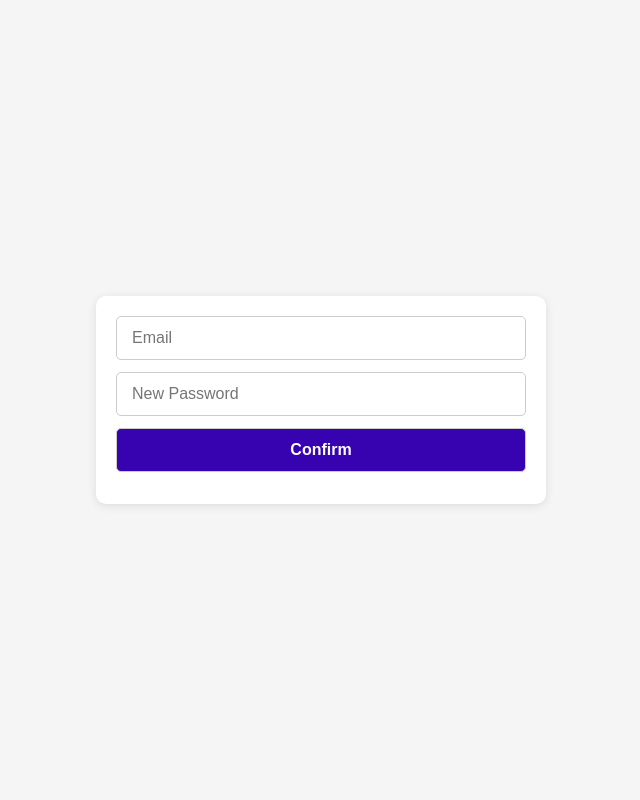
After one commit to SujanKWorks/PRODIGY__FSWD_01, a PHP site: page /changepassword.php in a window 1280 px wide. The commit adds this page. Shown: the whole page, without its empty margins (319-959 px from the left). Run offline with PHP 8.4, Linux system fonts and the light colour scheme.

Commit message:
Add files via upload

```diff
--- /dev/null
+++ b/changepassword.php
@@ -0,0 +1,22 @@
+<!DOCTYPE html>
+<html lang="en">
+<head>
+    <meta charset="UTF-8">
+    <meta name="viewport" content="width=device-width, initial-scale=1.0">
+    <title>Change Password</title>
+</head>
+<link rel="stylesheet" href="style.css">
+<body>
+    <!-- Change Password page -->
+    <div class="change-password-page">
+        <div class="change-password-page-content">
+            <form action="changepassword.php" class="change-password-form" method="POST">
+                <input type="text" class="form-password-input" placeholder="Email">
+                <input type="text" class="form-password-input" placeholder="New Password">
+                <input type="submit" class="form-password-btn" value="Confirm">
+            </form>
+        </div>
+    </div>
+    <!-- End of Change Password page -->
+</body>
+</html>
--- a/config.php
+++ b/config.php
@@ -5,4 +5,4 @@
 define('DB_HOST', 'localhost'); // Database host
 define('DB_USER', 'root');  // Use a specific user with limited privileges
 define('DB_PASS', ' '); // Use a strong, secure password
-define('DB_NAME', 'secure_user_auth'); // Database name
+define('DB_NAME', 'oesm'); // Database name
--- /dev/null
+++ b/profile.php
@@ -0,0 +1,2 @@
+<?php
+echo"Hello";
--- a/signup.php
+++ b/signup.php
@@ -0,0 +1 @@
+<?php
--- a/style.css
+++ b/style.css
@@ -29,7 +29,7 @@ body {
     background: #fff;
     box-shadow: 0 2px 10px rgba(0, 0, 0, 0.1);
     border-radius: 1rem;
-    display: none;
+    /* display: none; */
 }
 
 .login-page-content {
@@ -66,19 +66,19 @@ body {
 
 /* Buttons */
 .form-login-btn {
-    background-color: #4e03b1;
+    background-color: #3703b1;
     color: #fff;
     border: 0.1rem solid #036bb1;
     font-size: 1.8rem;
     font-weight: 600;
     cursor: pointer;
-    transition: background-color 0.3s ease; /* Smooth transition */
+    transition: background-color 0.3s ease;
 }
 
 
 .form-login-btn:hover,
 .form-signup-btn:hover {
-    background-color: #036bb1; /* Change on hover */
+    background-color: #036bb1;
     border-color: #4e03b1;
 }
 
@@ -88,17 +88,17 @@ body {
     width: 100%;
     padding: 0.6rem ;
     border: 0.2rem solid #dbe8ec;
+    border-radius: .6rem;
     font-size: 1.8rem;
     font-weight: 600;
     cursor: pointer;
-    transition: background-color 0.3s ease;
+    transition: background-color 0.6s ease;
 }
 
 .form-signup-btn:hover {
-    background-color: #c0d4da; /* Slightly darker on hover */
+    background-color: #c0d4da;
 }
 
-/* Forgot Password Link */
 .form-login-link {
     font-size: 1.6rem;
     color: #e72222;
@@ -106,7 +106,7 @@ body {
 }
 
 .form-login-link:hover {
-    color: #b51818; /* Darker red on hover */
+    color: #b51818;
 }
 
 /* Separator */
@@ -147,6 +147,7 @@ body {
     background: #fff;
     box-shadow: 0 2px 10px rgba(0, 0, 0, 0.1);
     border-radius: 1rem;
+    display: none;
 }
 .signup-page-content{
     display: flex;
@@ -165,14 +166,113 @@ body {
     border: 0.1rem solid #ccc;
 }
 
-.signup-btn{
+
+.signup-btn {
+    background-color: #3703b1;
+    color: #fff;
+    border: 0.1rem solid #036bb1;
+    font-size: 1.8rem;
+    font-weight: 600;
+    cursor: pointer;
+    transition: background-color 0.3s ease;
+}
+.signup-btn:hover{
     background-color: #036bb1;
+    border-color: #4e03b1;
+}
+
+.signup-page-form span {
+    display: flex;
+    align-items: center;
+    justify-content: center;
+    width: 100%;
+    font-size: 1.8rem;
+    color: #888;
+    margin: 1rem 0;
+    position: relative;
+}
+
+.signup-page-form span::before,
+.signup-page-form span::after {
+    content: "";
+    flex: 1;
+    height: 0.1rem;
+    background-color: #ccc;
+}
+
+.signup-page-form span::before {
+    margin-right: 1.5rem;
+}
+
+.signup-page-form span::after {
+    margin-left: 1.5rem;
+}
+
+/* End of sign up page */
+/* Change Password page */
+.change-password-page {
+    width: 100%;
+    max-width: 45rem;
+    margin: 2rem;
+    padding: 2rem;
+    background: #fff;
+    box-shadow: 0 2px 10px rgba(0, 0, 0, 0.1);
+    border-radius: 1rem;
+    /* display: none; */
+}
+
+.change-password-content {
+    display: flex;
+    flex-direction: column;
+    align-items: center;
+    padding: 2rem;
+}
+
+.change-password-form {
+    width: 100%;
+    display: flex;
+    flex-direction: column;
+    align-items: center;
+}
+
+.change-password-form input {
+    width: 100%;
+    max-width: 100%;
+    padding: 1.2rem 1.5rem;
+    margin-bottom: 1.2rem;
+    border-radius: 0.5rem;
+    font-size: 1.6rem;
+    border: 0.1rem solid #ccc;
+}
+
+.form-password-input {
+    font-size: 1.6rem;
+    padding: 1.2rem 1.5rem;
+    border: 0.1rem solid #777;
+    border-radius: 0.5rem;
+}
+
+/* Buttons */
+.form-password-btn {
+    background-color: #3703b1;
+    color: #fff;
+    border: 0.1rem solid #036bb1;
+    font-size: 1.8rem;
+    font-weight: 600;
+    cursor: pointer;
+    transition: background-color 0.3s ease;
 }
 
 
-/* End of sign up page */
+.form-password-btn:hover{
+    background-color: #036bb1;
+    border-color: #4e03b1;
+}
+
+/*End of Change Password page */
+
 /* Responsive Design */
-@media (max-width: 600px) {
+/* @media (max-width: 600px) {
     .login-page {
         margin: 1rem;
         padding: 1rem;
@@ -183,4 +283,4 @@ body {
         width: 100%;
         padding: 1rem;
     }
-}
+} */
```
Also changed, not shown: index.php (+14 -3 lines).
